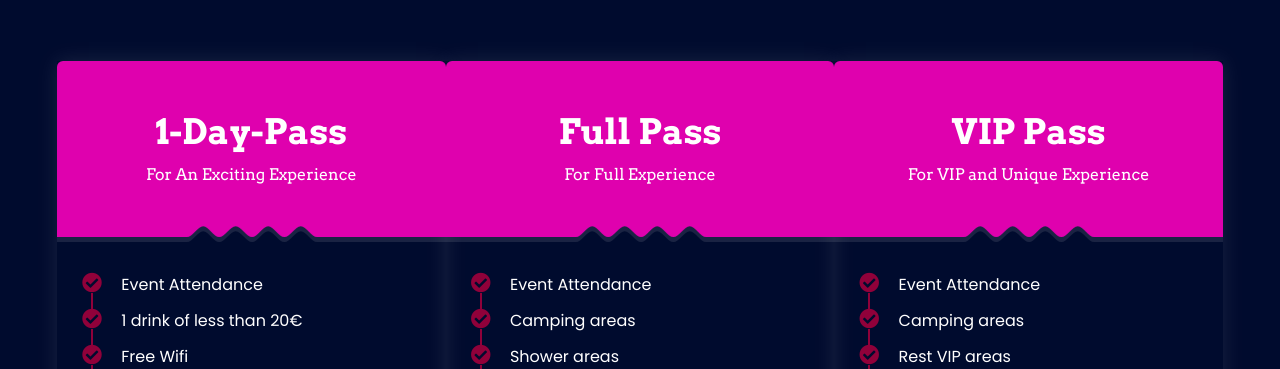
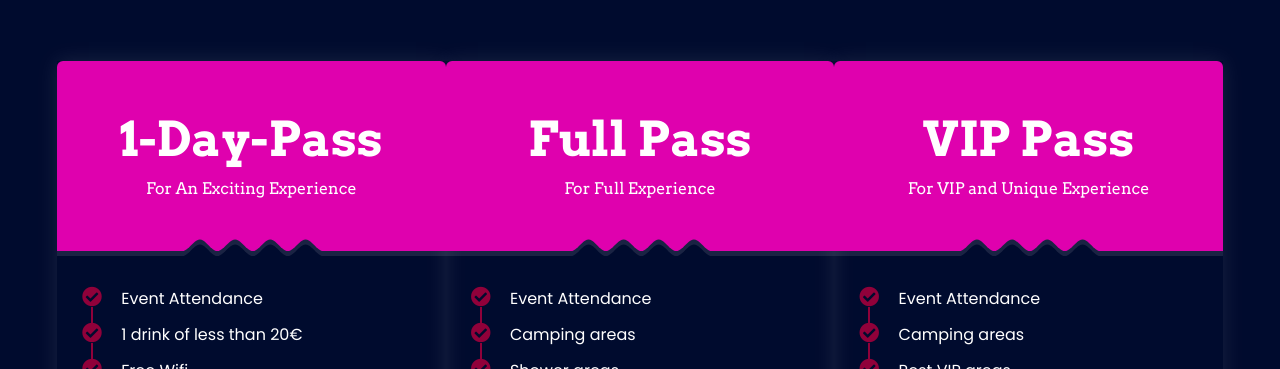
Before and after one commit to oscar-llury/music-festival, a website: page tickets.html in a window 1280 px wide. Shown: the part 769-1138 px from the top of the page. Drawn offline with Linux system fonts and the light colour scheme.

Commit message:
wave tickets

```diff
--- a/tickets.html
+++ b/tickets.html
@@ -86,7 +86,7 @@
                         <div class="pricing-item">
                             <div class="pricing-inner">
                                 <div class="pricing-header">
-                                    <h3>1-Day-Pass</h3>
+                                    <h2>1-Day-Pass</h2>
                                     <p>For An Exciting Experience</p>
 
                                 </div>
@@ -131,7 +131,7 @@
                         <div class="pricing-item">
                             <div class="pricing-inner">
                                 <div class="pricing-header">
-                                    <h3>Full Pass</h3>
+                                    <h2>Full Pass</h2>
                                     <p>For Full Experience</p>
 
                                 </div>
@@ -184,7 +184,7 @@
                         <div class="pricing-item">
                             <div class="pricing-inner">
                                 <div class="pricing-header">
-                                    <h3>VIP Pass</h3>
+                                    <h2>VIP Pass</h2>
                                     <p>For VIP and Unique Experience</p>
 
                                 </div>
```
